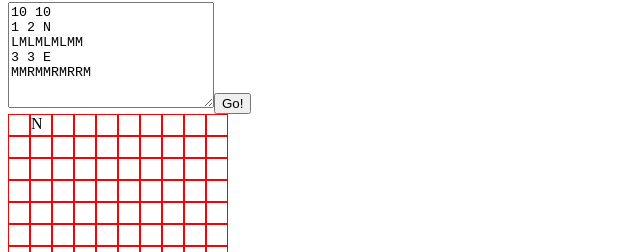
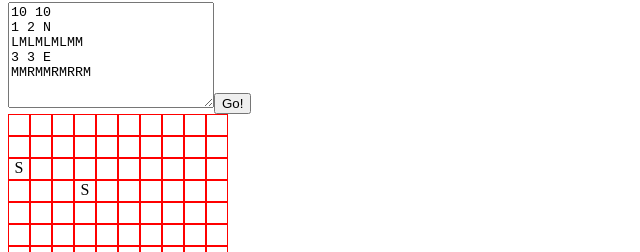
Before and after one commit to Dos-Santos-Filipe/mars-rovers-react-coding-club, a React (Vite) app: page / in a window 1280 px wide. Both pictures are taken after a click on the button "Go!". Shown: the part 78-330 px from the top of the page, without its empty margins (0-640 px from the left). Built offline with nearby package versions, Linux system fonts and the light colour scheme.

Commit message:
[WIP]: Add rover movimentation

```diff
--- a/src/App.tsx
+++ b/src/App.tsx
@@ -14,33 +14,33 @@ function App() {
     { x: 0, y: 0, direction: "N", command: [] },
   ]);
   const [moveList, setMoveList] = useState<Rover[][]>([]);
+  const [currentPosition, setCurrentPosition] = useState<Rover[]>(rovers);
 
   useEffect(() => {
     if (moveList.length === 0) return;
 
     let currentIndex = 0;
     const interval = setInterval(() => {
-      moveList.forEach((rover) => {
-        if (currentIndex < rover.length) {
-          console.log(rover[currentIndex]);
-        }
-      });
+      setCurrentPosition((prevPositions) =>
+        prevPositions.map((rover, index) => ({
+          ...rover,
+          x: moveList[index][currentIndex]?.x || rover.x,
+          y: moveList[index][currentIndex]?.y || rover.y,
+          direction: moveList[index][currentIndex]?.direction || rover.direction,
+        }))
+      );
       currentIndex++;
     }, 1000);
 
     return () => clearInterval(interval);
-  }, [rovers]);
-
-
+  }, [moveList]);
 
   const handleClick = (input: string[]) => {
     setPlateauSize(getPlateauSize(input));
     const roversList = getRovers(input);
     setRovers(roversList);
     setMoveList(handleMove(plateauSize, roversList));
-
-    // console.log("Tamanho do Plateau: ", plateauSize);
-    // console.log("Posição Rover: ", rovers);
+    setCurrentPosition(roversList);
   };
 
   const handleMove = (plateauSize: { x: number; y: number }, rovers: Rover[]) => {
@@ -54,7 +54,7 @@ function App() {
     <>
       <h1>Mars Rovers</h1>
       <InputArea onClick={handleClick} />
-      <Plateau size={plateauSize} position={rovers} />
+      <Plateau size={plateauSize} position={currentPosition} />
     </>
   );
 }
--- a/src/components/Plateau.tsx
+++ b/src/components/Plateau.tsx
@@ -7,26 +7,29 @@ type size = {
 type PlateauProps = {
   size: size;
   position: Rover[];
-  }
+};
 
-export const Plateau = ({ size, position } : PlateauProps) => {
+export const Plateau = ({ size, position }: PlateauProps) => {
   const { x, y } = size;
-    const { x: roverX, y: roverY, direction: roverDirection} = position[0];
-    const rover = { x: Number(roverX), y: Number(roverY), direction: roverDirection };
+  //const { x: roverX, y: roverY, direction: roverDirection} = position[0];
+  //const rover = { x: Number(roverX), y: Number(roverY), direction: roverDirection };
   const grid: JSX.Element[] = [];
 
-    console.log(rover);
-
-    for (let i = 0; i < x; i++) {
+  for (let i = 0; i < y; i++) {
     const row: JSX.Element[] = [];
-      for (let j = 0; j < y; j++) {
-        const isHere = i === rover.x && j === rover.y;
+    for (let j = 0; j < x; j++) {
+      const rover = position.find((rover) => rover.x === j && rover.y === i);
       row.push(
         <div
           key={`${i}-${j}`}
-            style={{ border: "1px solid red", width: "20px", height: "20px" }}
+          style={{
+            border: "1px solid red",
+            width: "20px",
+            height: "20px",
+            textAlign: "center",
+          }}
         >
-            {isHere ? `${rover.direction}` : ""}
+          {rover ? rover.direction : ""}
         </div>
       );
     }
@@ -36,5 +39,6 @@ export const Plateau = ({ size, position } : PlateauProps) => {
       </div>
     );
   }
+
   return <div>{grid}</div>;
 };
```
Lines whose indentation alone changed are shown as unchanged.
